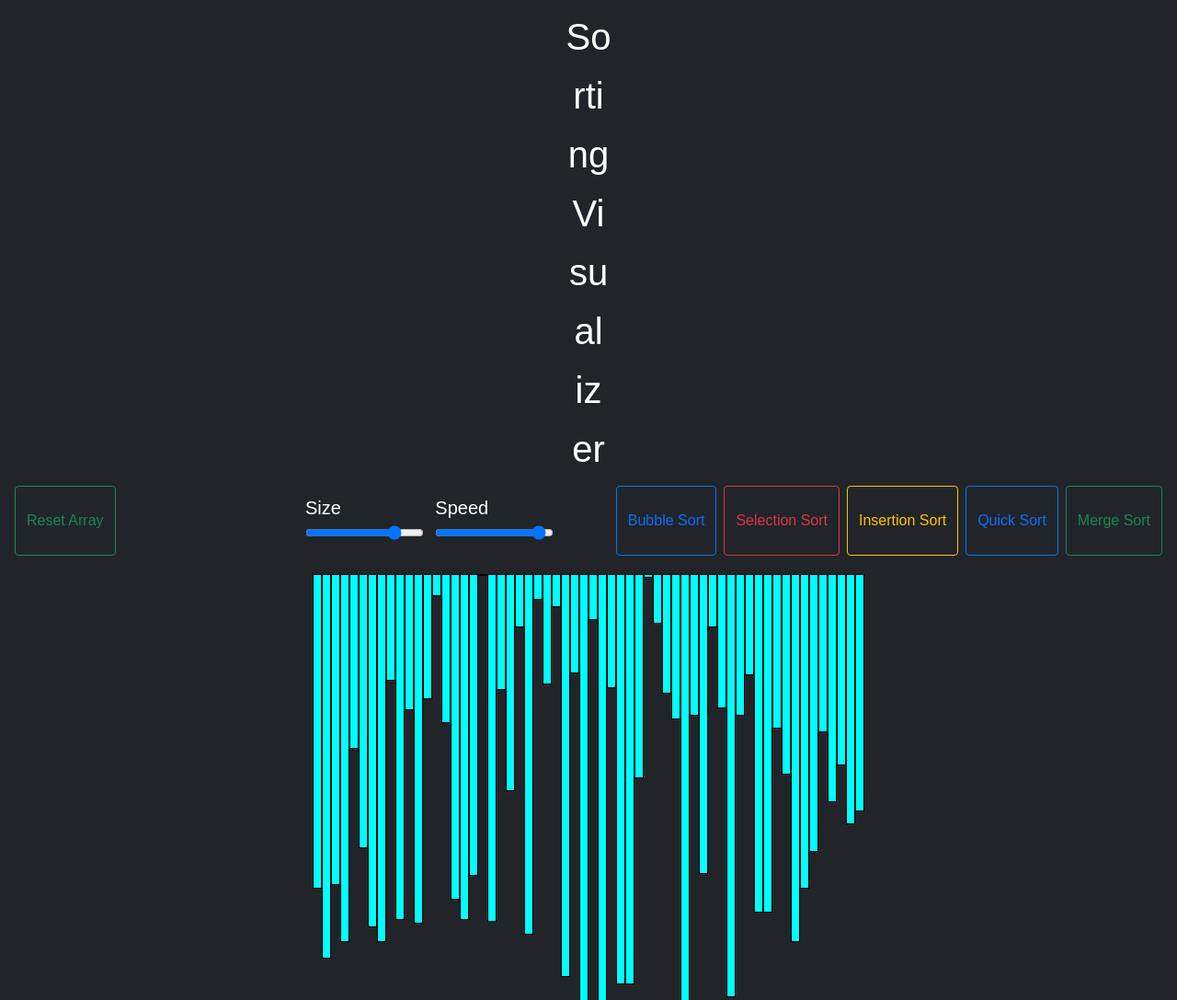
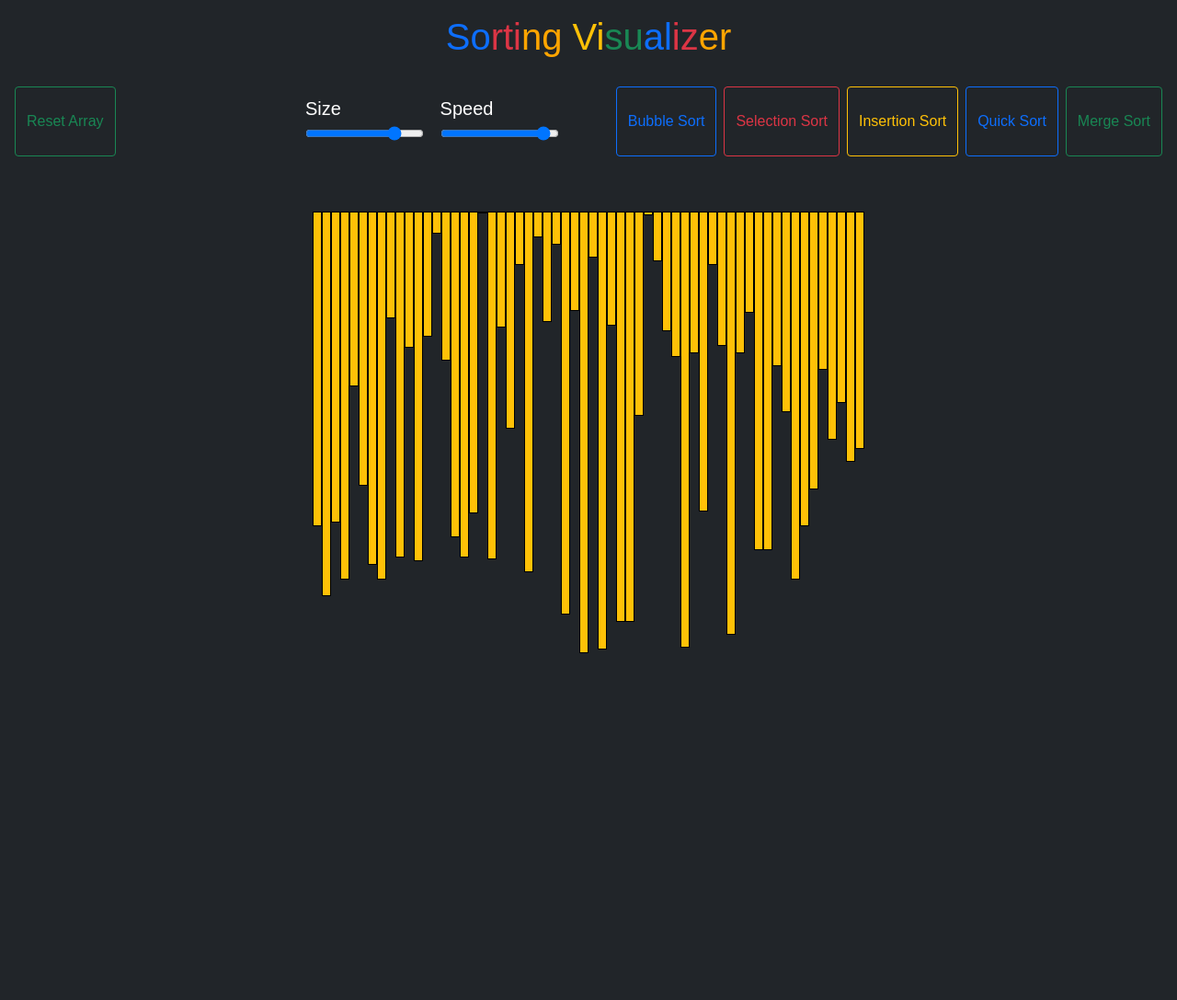
Before and after one commit to bansaldhruv0809/Sorting-Visualiser, a plain HTML site: page index.html in a window 1280 px wide. Shown: the top 1087 px of the page at 92% size. After the commit the page ends 800 px from the top, so only its background shows below. Drawn offline with nearby package versions, Linux system fonts and the light colour scheme.

Commit message:
Update style.css

```diff
--- a/style.css
+++ b/style.css
@@ -4,8 +4,26 @@ body {
     padding: 0 20px 30px 0;
     line-height: 1.4;
 }
+p{
+    display: inline;
+}
+.blue{
+    color: #0d6efd;
+}
+.red{
+    color: #dc3545;
+}
+.yellow{
+    color: #ffc107;
+}
+.green{
+    color: #198754;
+}
+.orange{
+    color: orange;
+}
 .flex-container{
-    margin-top: 20px;
+    margin-top: 60px;
     display: flex;
     flex-wrap: nowrap;
     width: 100%;
@@ -15,14 +33,15 @@ body {
 }
 
 .flex-item{
-    background: cyan;
-    border: 1pt solid black;
+    background: #ffc107;
+    border: 1pt solid rgb(0, 0, 0);
     width: 10px;
     transition: 0.1s all ease;
 }
 
 .row{
     display: grid;
+    margin-top: 30px;
     grid-template-columns: 1fr 1fr 2fr;
 }
 
@@ -31,3 +50,6 @@ body {
     padding: 10px;
     justify-content: space-around;
 }
+#size{
+    padding-right: 10px;
+}
```
